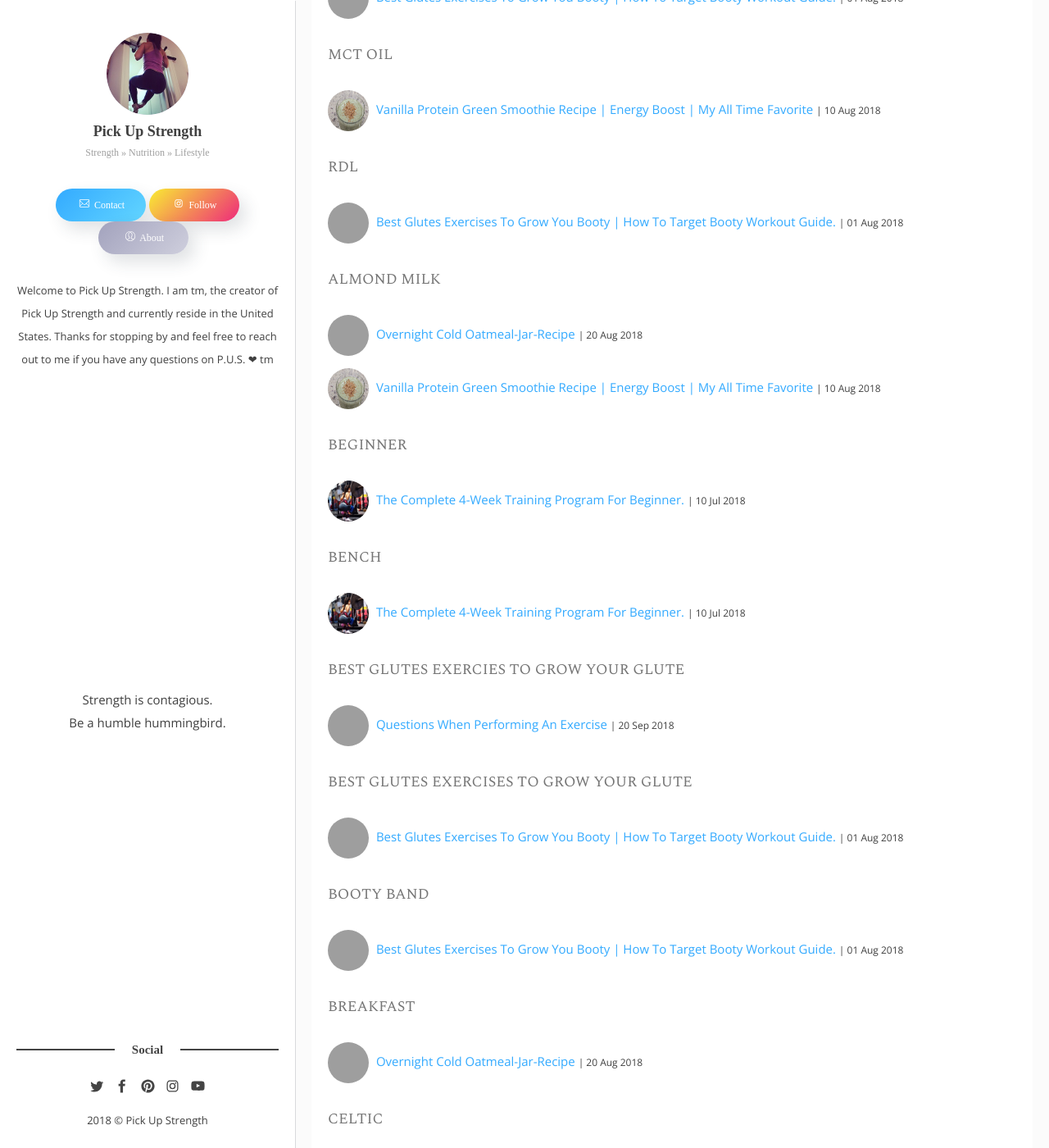
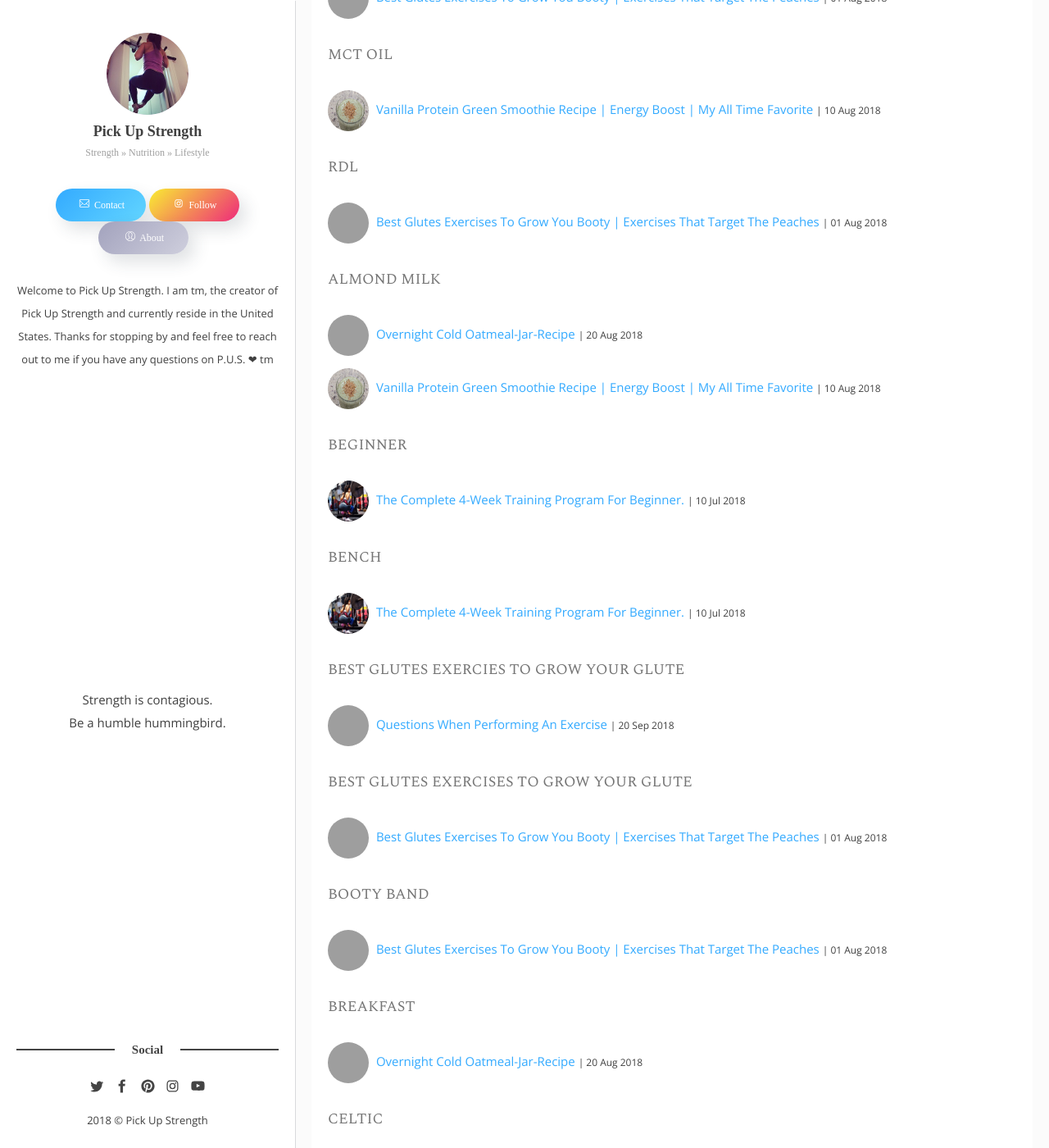
Before and after one commit to teckmonster/pickupstrength, a Jekyll site: the page built from tags.html, in a window 1280 px wide and 1400 px high, scrolled down 524 px, cut to the strip 0-1400 px from the top of the window. Shown: the whole strip at 82% size. Built offline with Jekyll 4.4.1, drawn with Linux system fonts in a browser that asks for light colours; some web fonts are replaced; comment, search, counter and statistics services are not loaded; some of the changed text lies outside the part shown; grey boxes are pictures that could not be loaded.

Commit message:
update title of glute.

```diff
--- a/_posts/2018-08-01-Best-Glutes-Execrises-Grow-Your-Booty-Workout-Guide.markdown
+++ b/_posts/2018-08-01-Best-Glutes-Execrises-Grow-Your-Booty-Workout-Guide.markdown
@@ -1,6 +1,6 @@
 ---
 layout: post
-title: "Best Glutes Exercises To Grow You Booty | How To Target Booty Workout Guide."
+title: "Best Glutes Exercises To Grow You Booty | Exercises That Target The Peaches"
 date: 2018-08-01 20:13:18 +0200
 modified: 2018-08-14 20:13:18 +0200
 image: glute-booty.jpg
```
